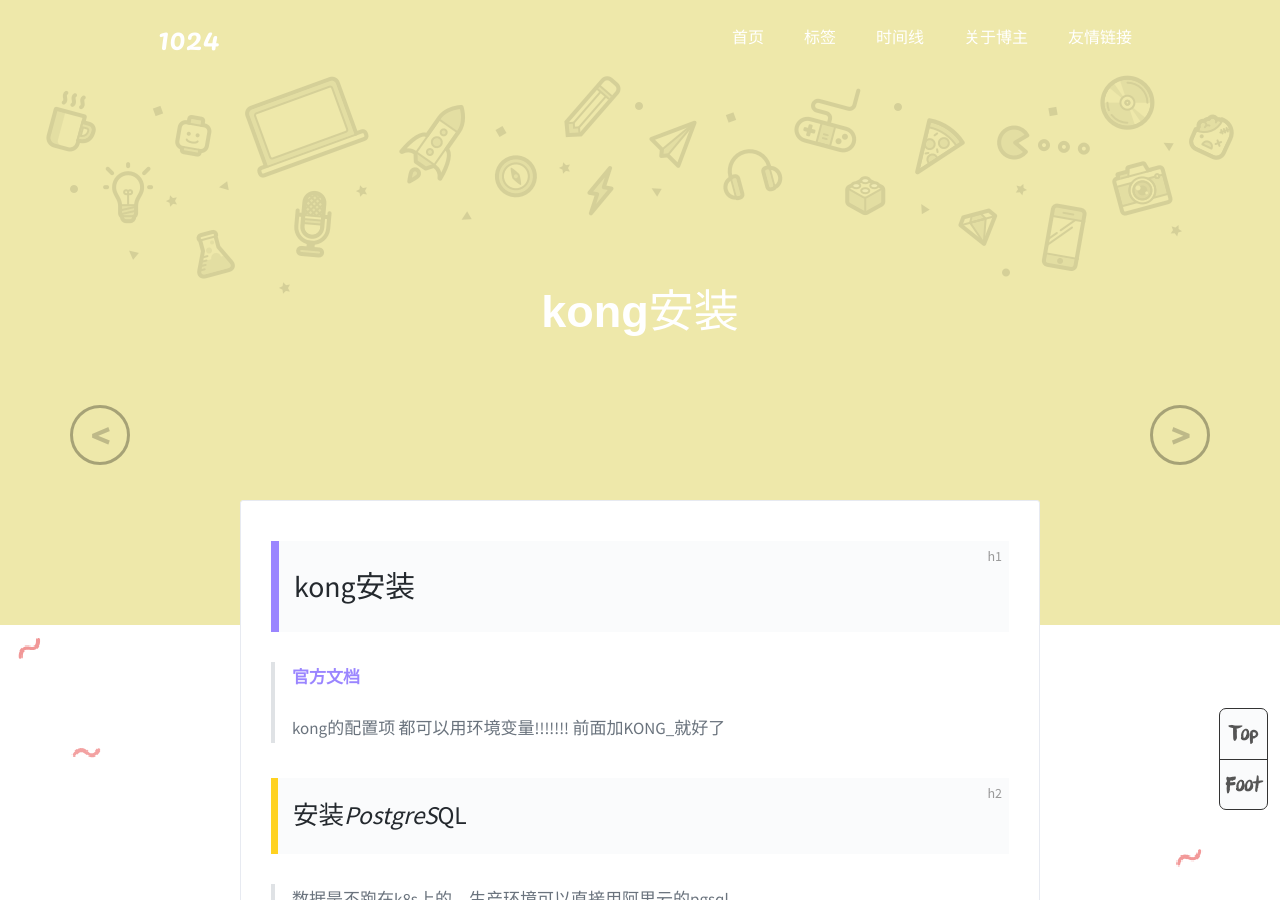
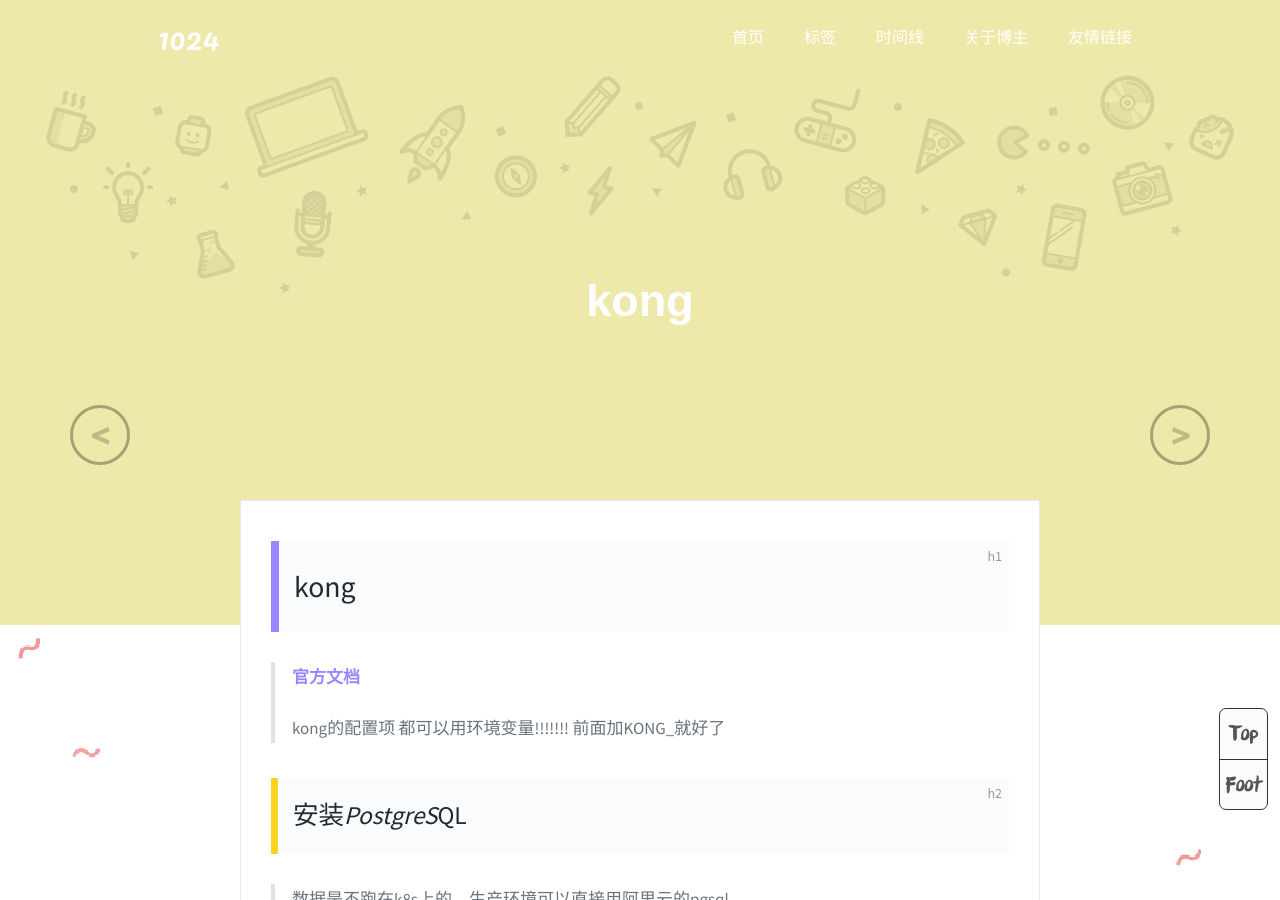
Before and after one commit to WuChenLinux/yw, a Jekyll site: the page built from _posts/2019-04-25-kong.md, in a window 1280 px wide and 900 px high. Built offline with Jekyll 4.4.1, drawn with Linux system fonts in a browser that asks for light colours; comment, search, counter and statistics services are not loaded.

Commit message:
Update 2019-04-25-kong.md

```diff
--- a/_posts/2019-04-25-kong.md
+++ b/_posts/2019-04-25-kong.md
@@ -1,6 +1,6 @@
 ---
 layout: post
-title: 'kong安装'
+title: 'kong'
 date: 2019-04-25
 author: 邬晨
 color: rgb(238,232,170)
@@ -10,7 +10,7 @@
 
 
 
-# kong安装
+# kong
 
 > [官方文档](https://docs.konghq.com/1.1.x/configuration/#environment-variables)
 >
```
